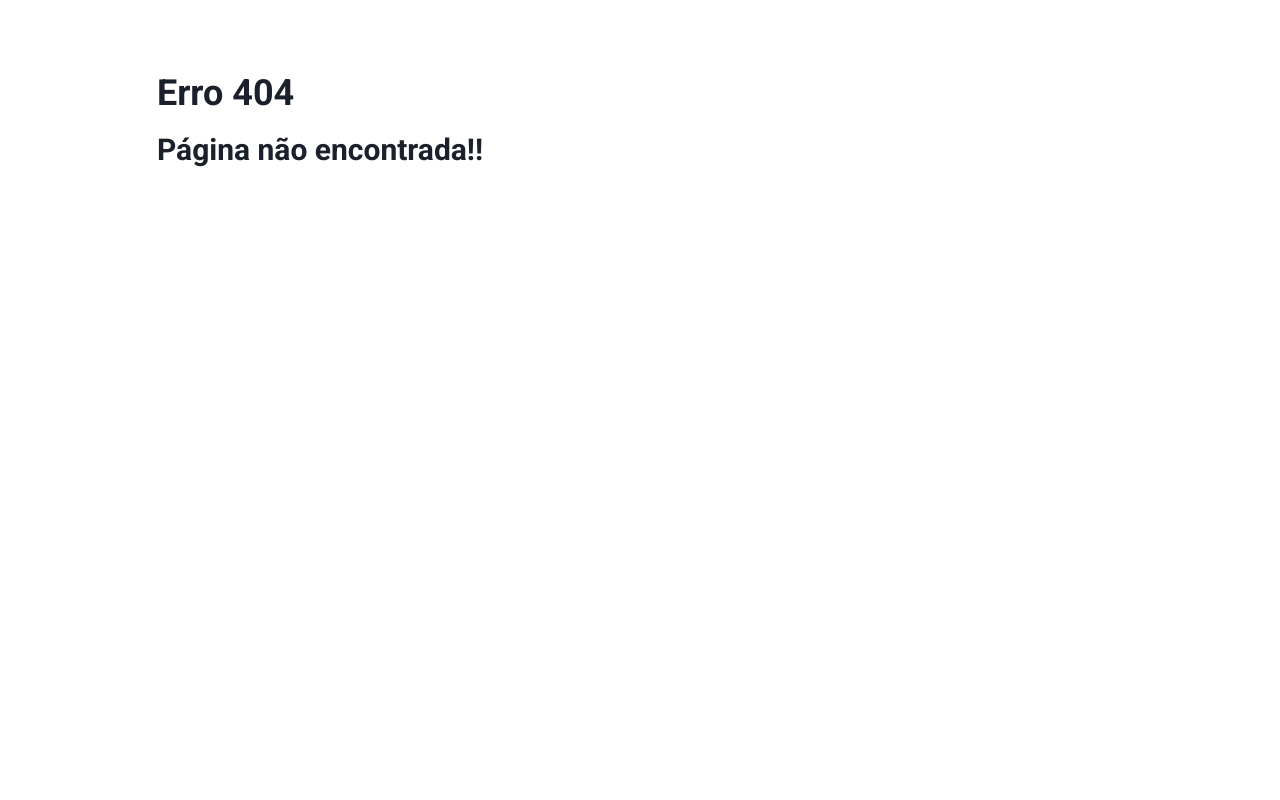
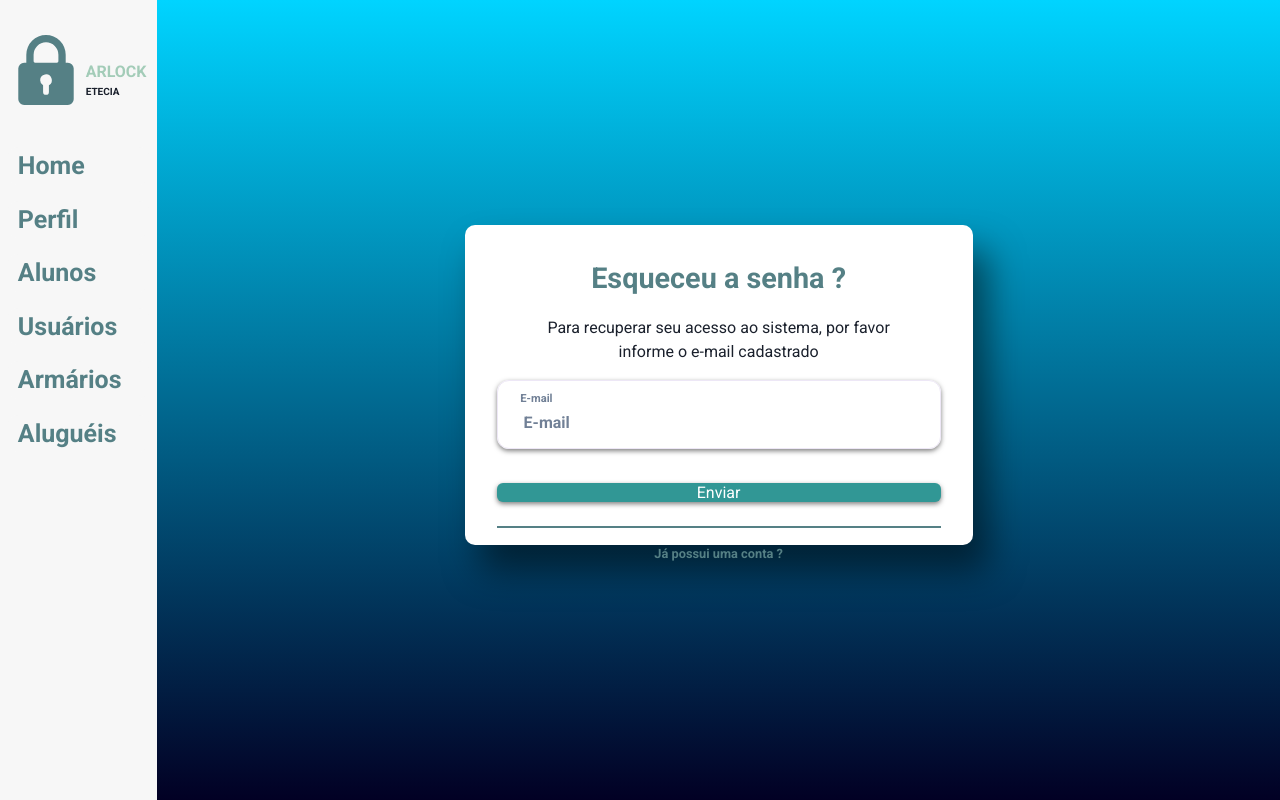
Before and after one commit to GabrieelAraujoo/front-arlock, a React (Create React App) app: page /EsqueceuSenha in a window 1280 px wide. Before the commit this address had no page. Built offline with nearby package versions, Linux system fonts and the light colour scheme.

Commit message:
chore: merge branch esqueceu a senha

```diff
--- a/src/App.js
+++ b/src/App.js
@@ -35,7 +35,7 @@ function App() {
         <Route path="/Adm/NovoArmario" element={<NewArmarioAdm />} />
         <Route path="/Adm/Alugueis" element={<AlugueisAdm />} />
         <Route path="/Cadastro" element={<Cadastro />} />
-        <Route path="/Esqueceu" element={<Esqueceu />} />
+        <Route path="/EsqueceuSenha" element={<Esqueceu />} />
       </Routes>
     </div>
   );
--- a/src/layout/Container.jsx
+++ b/src/layout/Container.jsx
@@ -18,7 +18,7 @@ export function Container({ children, ...rest }) {
       h="auto"
       {...rest}
     >
-      {pathname !== "/" || pathname !== "/cadastro"  && variant === true && <MenuLateral />}
+      {pathname !== "/" && pathname !== "/cadastro" && pathname !== "/esqueceusenha" && variant === true && <MenuLateral />}
       {children}
     </Flex>
   );
```
